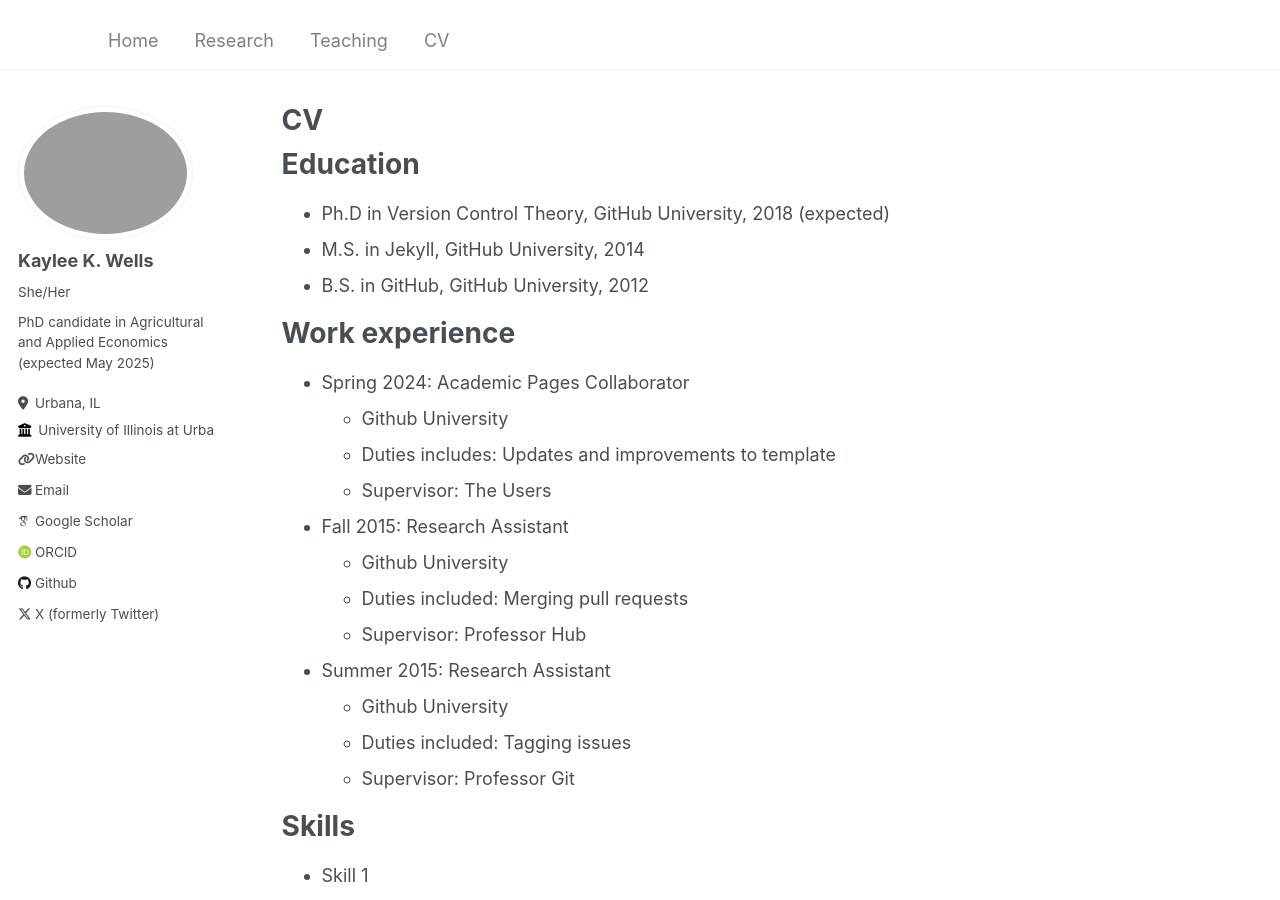
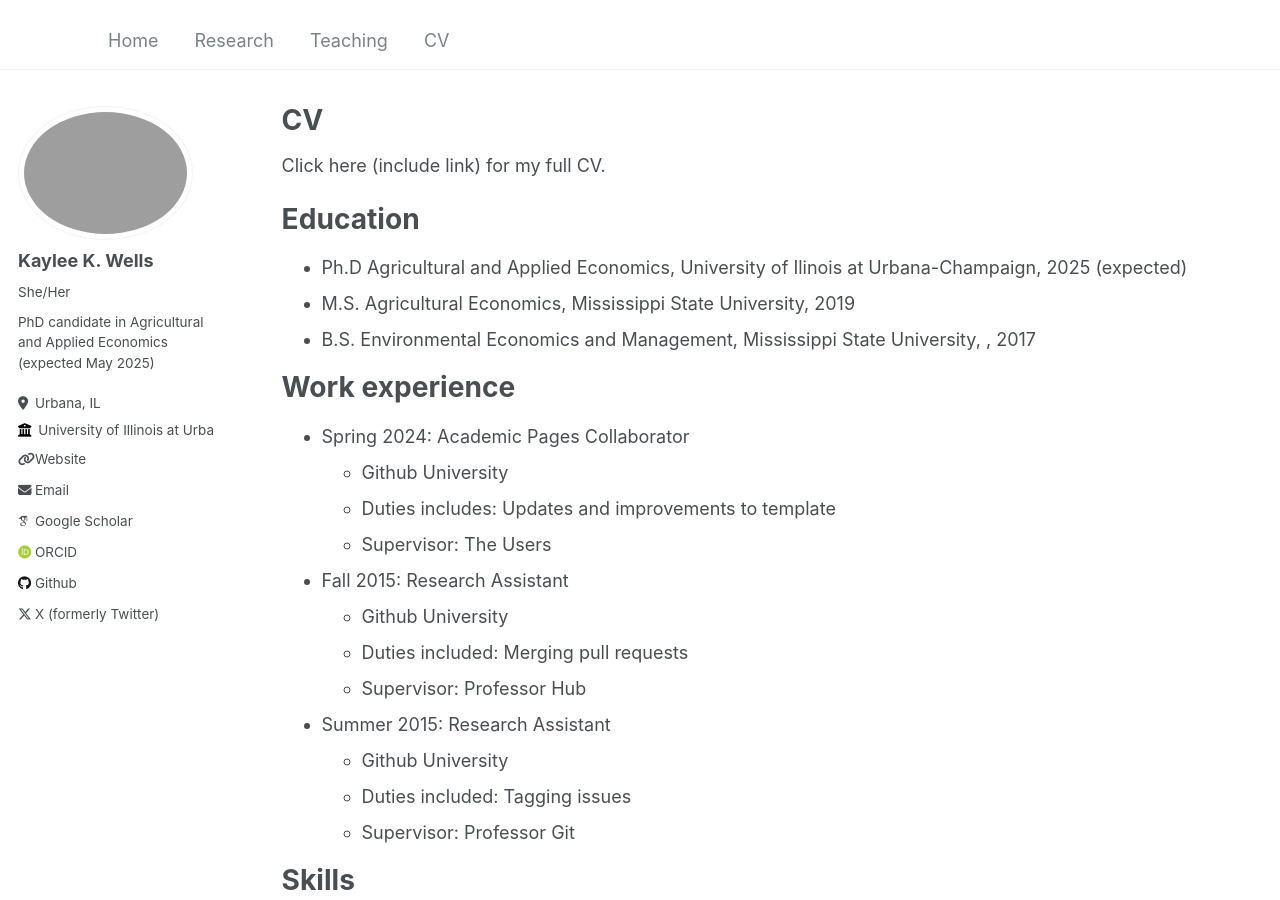
Before and after one commit to KayleeWells/KayleeWells.github.io, a Jekyll site: the page built from _pages/cv.md, in a window 1280 px wide and 900 px high. Built offline with Jekyll 4.4.1, drawn with Linux system fonts in a browser that asks for light colours; some web fonts are replaced.

Commit message:
Update cv.md

```diff
--- a/_pages/cv.md
+++ b/_pages/cv.md
@@ -9,11 +9,13 @@ redirect_from:
 
 {% include base_path %}
 
+Click here (include link) for my full CV.
+
 Education
 ======
-* Ph.D in Version Control Theory, GitHub University, 2018 (expected)
-* M.S. in Jekyll, GitHub University, 2014
-* B.S. in GitHub, GitHub University, 2012
+* Ph.D Agricultural and Applied Economics, University of Ilinois at Urbana-Champaign, 2025 (expected)
+* M.S. Agricultural Economics, Mississippi State University, 2019
+* B.S. Environmental Economics and Management, Mississippi State University, , 2017
 
 Work experience
 ======
```
